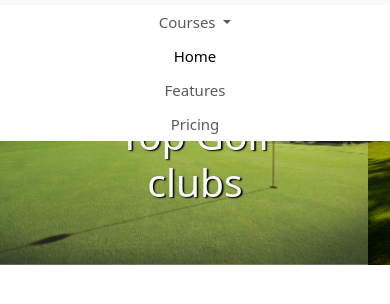
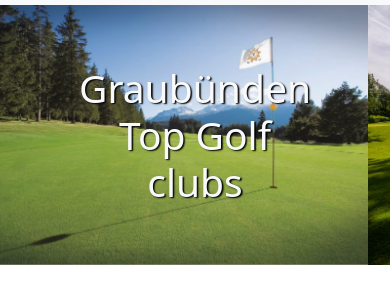
Before and after one commit to roland-szilagyi/bootstrap-graubunden-golf, a plain HTML site: page index.html in a window 390 px wide. Shown: the part 74-378 px from the top of the page. Drawn offline with nearby package versions, Linux system fonts and the light colour scheme.

Commit message:
fix_hamburger-menu-auto-show-off

```diff
--- a/index.html
+++ b/index.html
@@ -18,7 +18,7 @@
       <button class="navbar-toggler" type="button" data-bs-toggle="collapse" data-bs-target="#navbarNavDropdown" aria-controls="navbarNavDropdown" aria-expanded="false" aria-label="Toggle navigation">
         <span class="navbar-toggler-icon"></span>
       </button>
-      <div class="position-absolute top-100 start-0 w-100 bg-white z-2 navbar-collapse justify-content-around collapse show" id="navbarNavDropdown">
+      <div class="position-absolute top-100 start-0 w-100 bg-white z-2 navbar-collapse justify-content-around collapse" id="navbarNavDropdown">
         <ul class="navbar-nav align-items-center">
           <li class="nav-item dropdown">
             <a class="nav-link dropdown-toggle text-center" href="#" role="button" data-bs-toggle="dropdown" aria-expanded="false">
```
